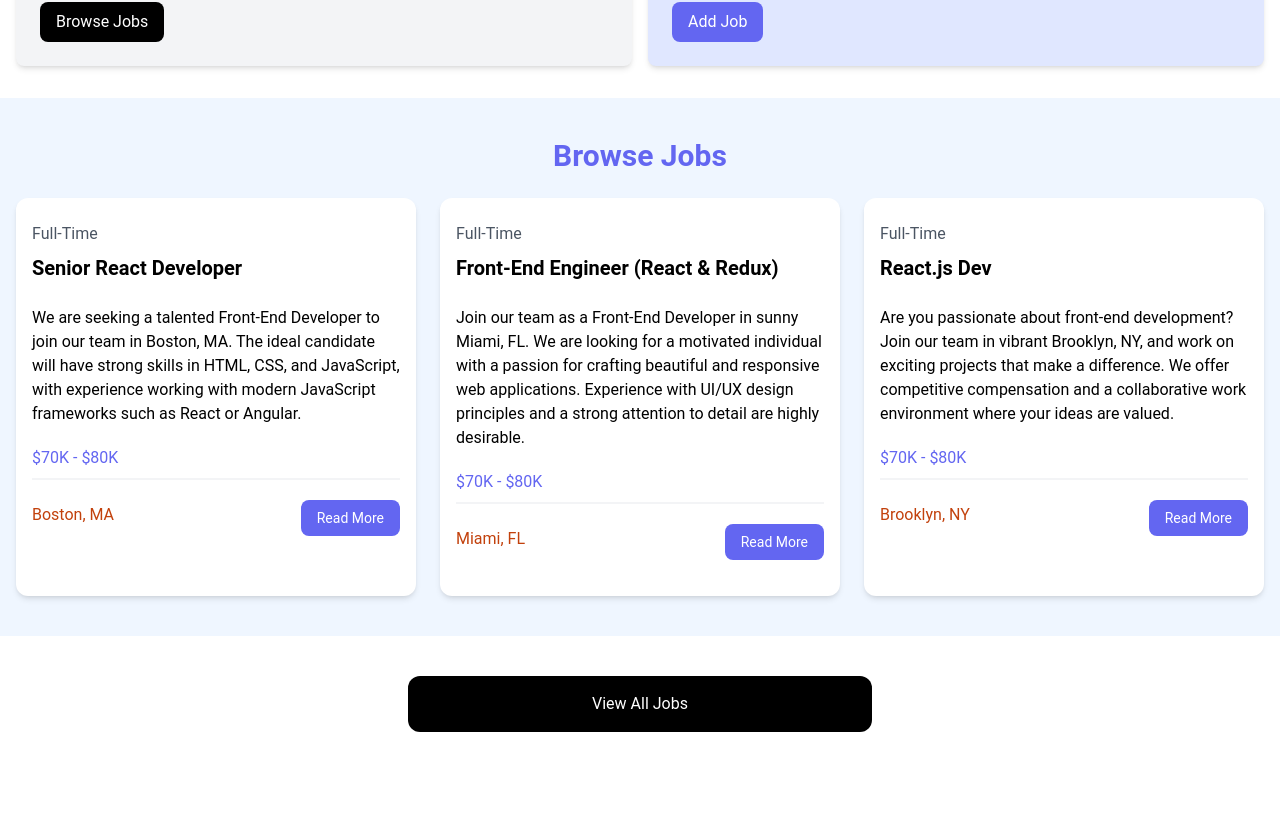
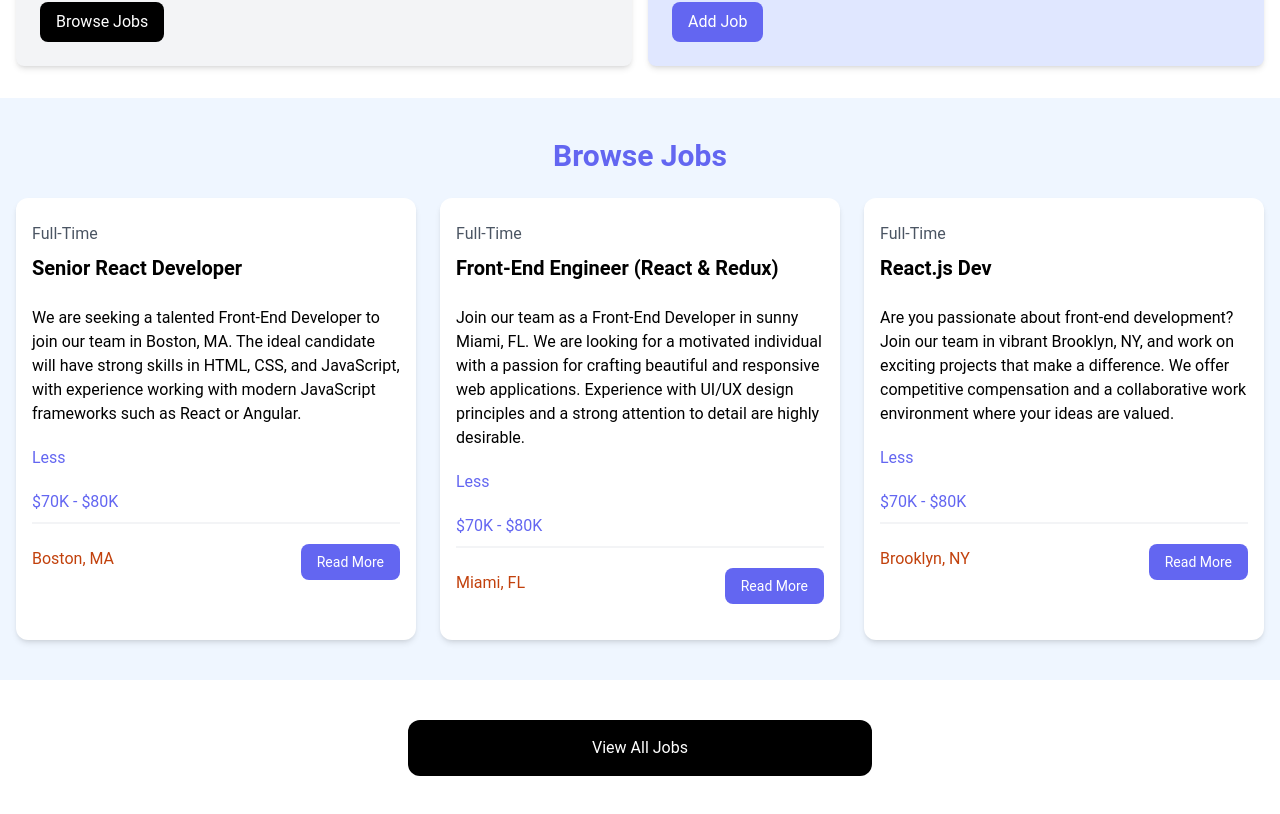
Before and after one commit to YosephSE/React-jobs, a React (Vite) app: page / in a window 1280 px wide. Shown: the part 511-1325 px from the top of the page. Before the commit the page ends 1283 px from the top, so only its background shows below. Built offline with nearby package versions, Linux system fonts and the light colour scheme.

Commit message:
show less and more added for job listigns using state

```diff
--- a/src/components/Job.jsx
+++ b/src/components/Job.jsx
@@ -1,7 +1,12 @@
-import React from 'react'
+import {useState} from 'react'
 
 
 const Job = ({id ,type, title, desc, salary, location}) => {
+    const [showDetailDesc, setShowDetailDesc] = useState(false)
+    let shortDesc = desc.substring(0, 100) + "..."
+    function toggleShow(){
+        setShowDetailDesc(prev => !prev)
+    }
   return (
     <div className="bg-white rounded-xl shadow-md relative">
           <div className="p-4">
@@ -10,7 +15,8 @@ const Job = ({id ,type, title, desc, salary, location}) => {
               <h3 className="text-xl font-bold">{title}</h3>
             </div>
 
-            <div className="mb-5">{desc}</div>
+            <div className="mb-5">{showDetailDesc ? shortDesc: desc}</div>
+            <button className='text-indigo-500 mb-5 hover:text-indigo-600' onClick={toggleShow}>{shortDesc ? "Less" : "More"}</button>
 
             <h3 className="text-indigo-500 mb-2">{salary}</h3>
 
--- a/src/components/jobListings.jsx
+++ b/src/components/jobListings.jsx
@@ -3,8 +3,7 @@ import Job from './Job'
 import jobs from '../jobs.json'
 
 const JobListings = () => {
-  const jobsList = jobs.jobs.slice(0,3)
-  console.log(jobsList)
+  const jobsList = jobs.jobs.slice(0, 3)
   return (
     <section className="bg-blue-50 px-4 py-10">
       <div className="container-xl lg:container m-auto">
```
